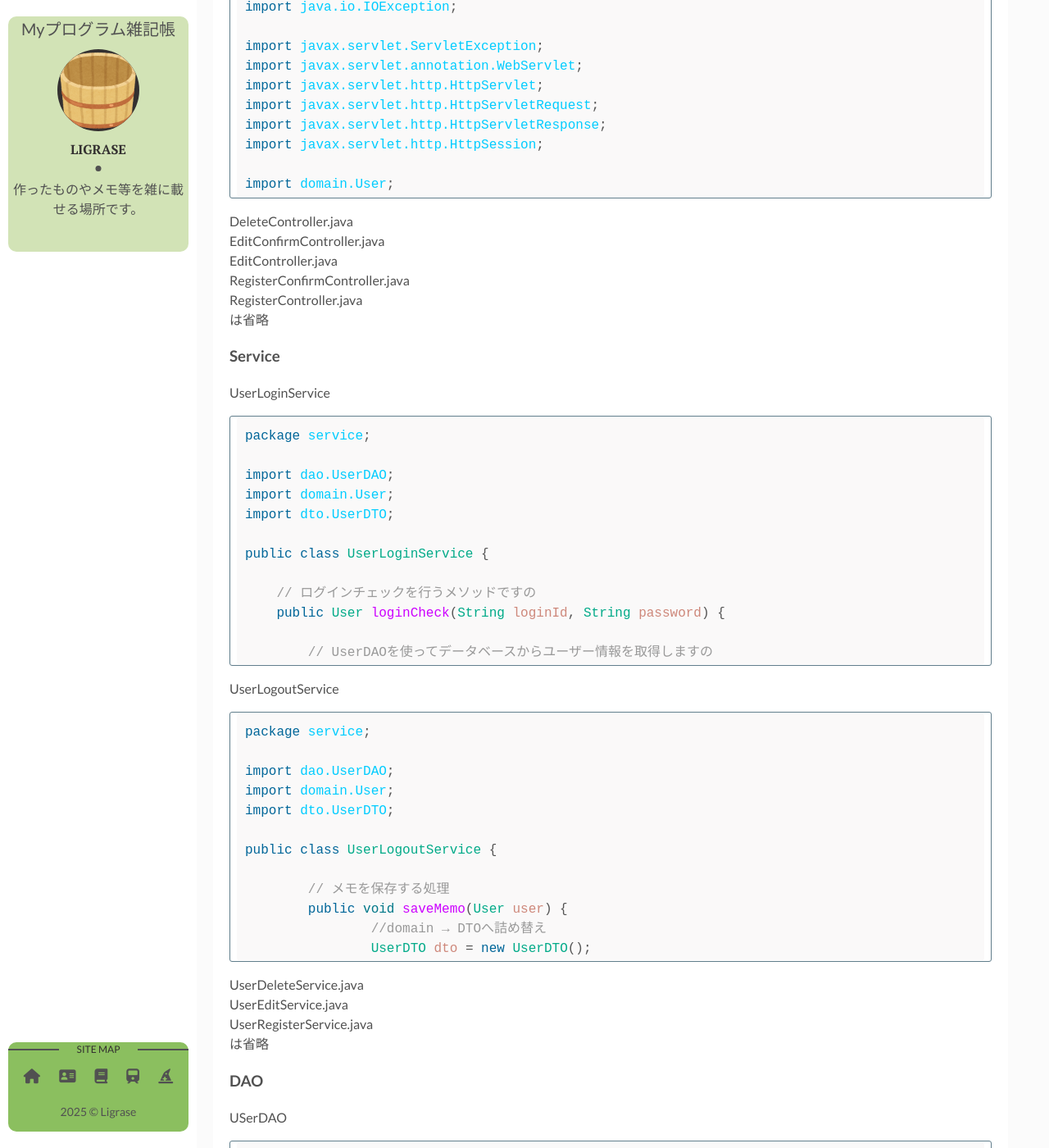
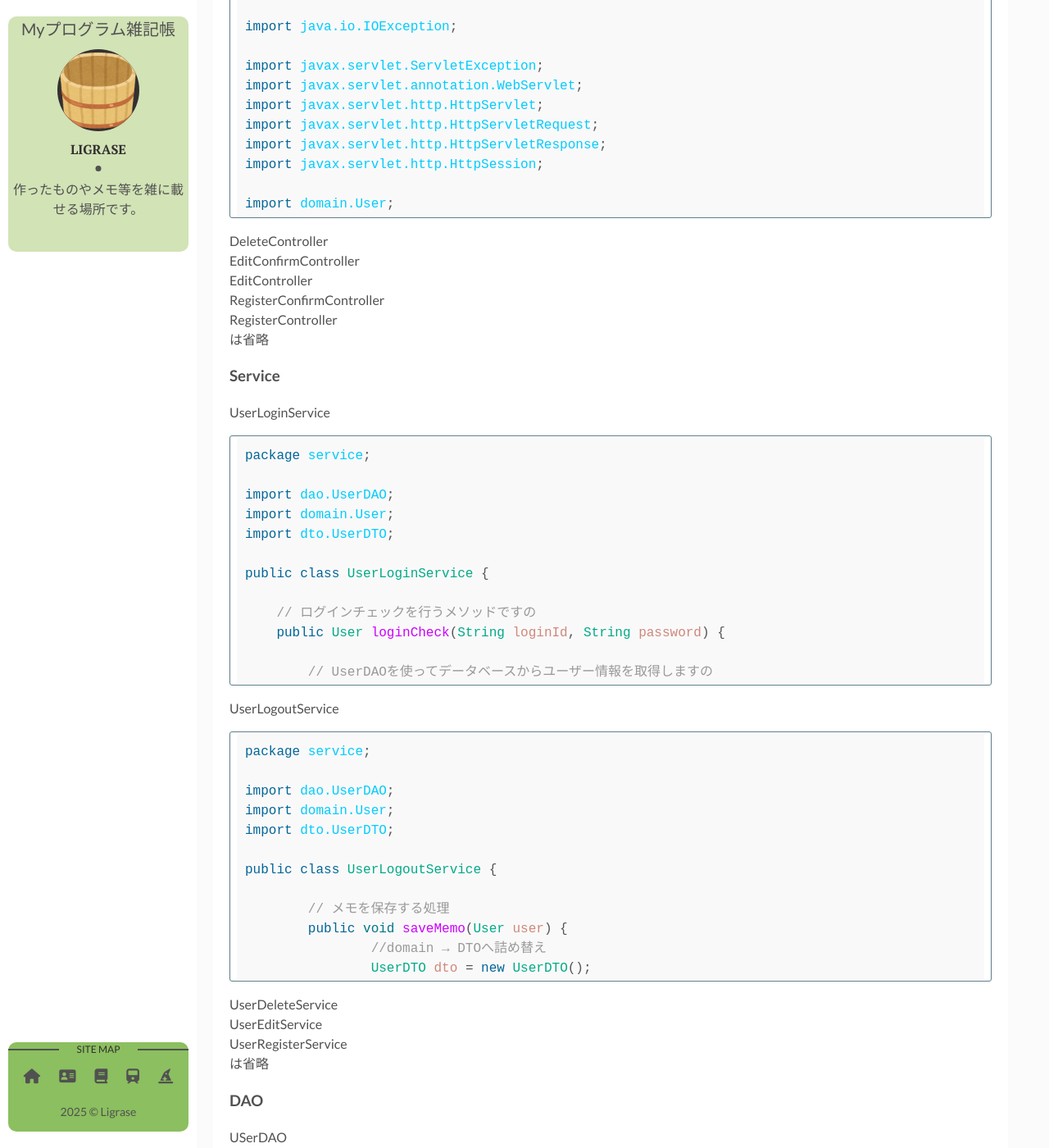
Before and after one commit to Liqrase/diary-1, a Jekyll site: the page built from _posts/2025-04-07-applitrain4.markdown, in a window 1280 px wide and 1400 px high, scrolled down 3456 px. Shown: the whole window at 82% size. Built offline with Jekyll 4.4.1, drawn with Linux system fonts in a browser that asks for light colours; nearby versions of some CDN libraries; some of the changed text lies outside the part shown.

Commit message:
250407-b

````diff
--- a/_posts/2025-04-07-applitrain4.markdown
+++ b/_posts/2025-04-07-applitrain4.markdown
@@ -567,11 +568,11 @@ public class LogoutController extends HttpServlet {
 }
 ```
 
-DeleteController.java<br>
-EditConfirmController.java<br>
-EditController.java<br>
-RegisterConfirmController.java<br>
-RegisterController.java<br>
+DeleteController<br>
+EditConfirmController<br>
+EditController<br>
+RegisterConfirmController<br>
+RegisterController<br>
 は省略
 
 ### Service
@@ -643,9 +644,9 @@ public class UserLogoutService {
 }
 ```
 
-UserDeleteService.java<br>
-UserEditService.java<br>
-UserRegisterService.java<br>
+UserDeleteService<br>
+UserEditService<br>
+UserRegisterService<br>
 は省略
 
 ### DAO
@@ -1035,6 +1036,6 @@ public class User {
 }
 ```
 
-Validation.java<br>
+Validation<br>
 CSS<br>
 は省略
````
Also changed, not shown: other parts of _posts/2025-04-07-applitrain4.markdown (+11 -10 lines).
